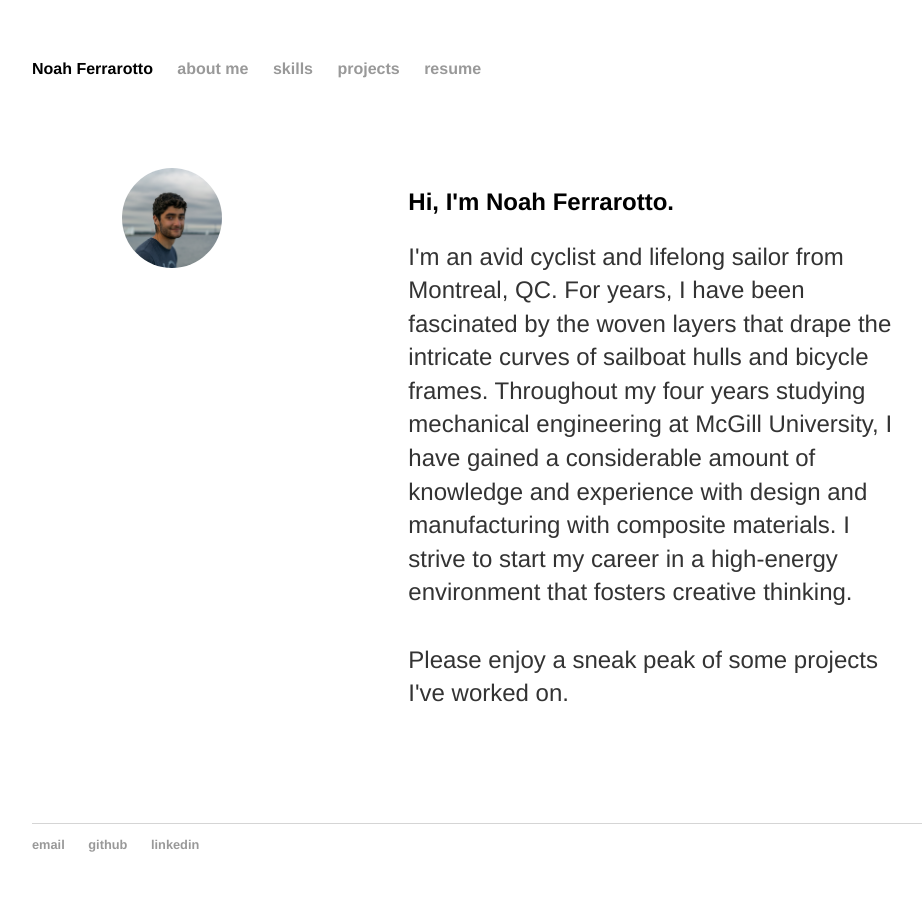
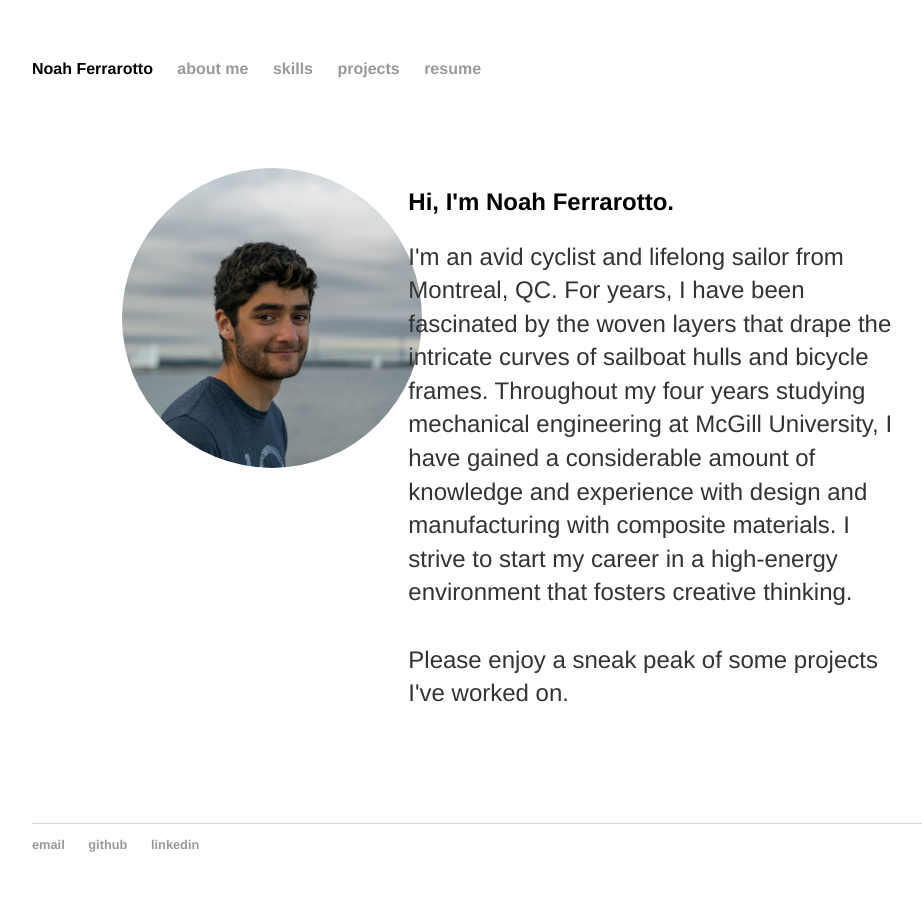
Before and after one commit to noahfer/noahfer.github.io, a Jekyll site: the page built from about/index.md, in a window 1280 px wide. Shown: the whole page, without its empty margins (160-1082 px from the left). Built offline with Jekyll 4.4.1, drawn with Linux system fonts in a browser that asks for light colours.

Commit message:
Revert "Update index.md"
This reverts commit 69555e7821c24dc325fb011f5b39150f69858092.

```diff
--- a/about/index.md
+++ b/about/index.md
@@ -5,7 +5,7 @@
 
 <div style="margin: 10%" class="grid-container">
 	<div>
-		<img src="profile.jpg" alt="profile" style="border-radius:50%;width:100px">
+		<img src="profile.jpg" alt="profile" style="border-radius:50%;width:300px">
 	</div>
 	<div>
 		<h2>Hi, I'm Noah Ferrarotto.</h2>
```
